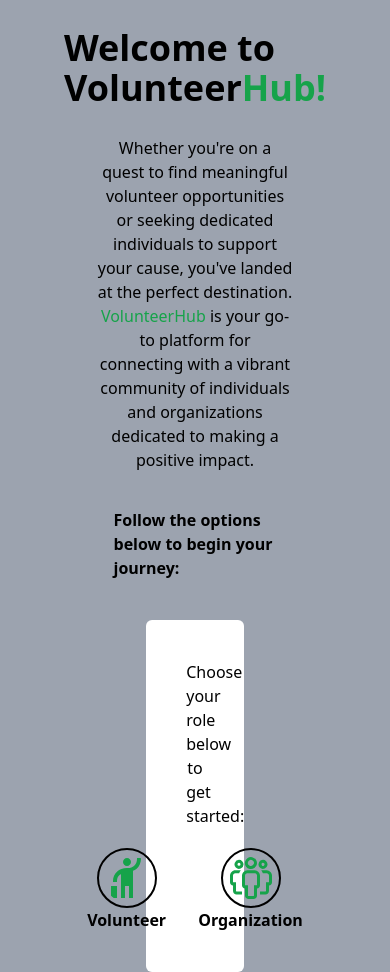
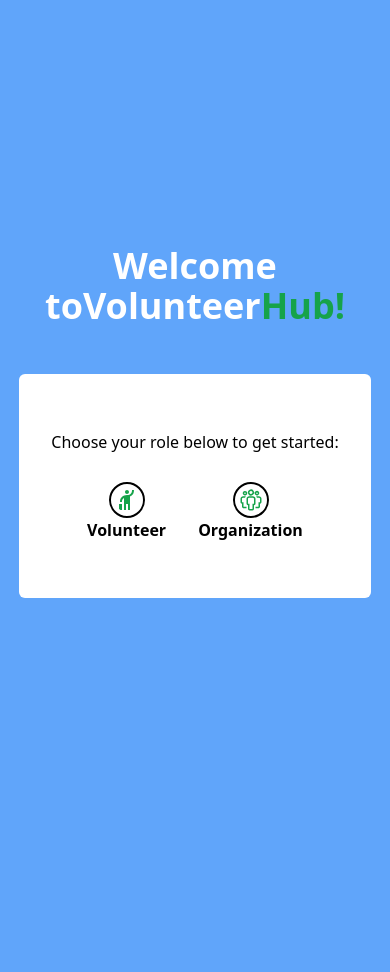
Before and after one commit to Kiritsu0/VolunteerHub, a Next.js app: page / in a window 390 px wide. After the commit the page ends 844 px from the top, so only its background shows below. Built offline with nearby package versions, Linux system fonts and the light colour scheme.

Commit message:
Maded Simple And Responsive

```diff
--- a/app/(home)/page.js
+++ b/app/(home)/page.js
@@ -1,36 +1,32 @@
 import { MdHail } from "react-icons/md";
 import { VscOrganization } from "react-icons/vsc";
-
-import Link from "next/link"
+import Link from "next/link";
 
 const Home = () => {
   return (
-    <>
-      <h1 className="text-4xl font-bold my-7 ml-16 cursor-pointer">Welcome to Volunteer<span className="text-green-600">Hub!</span></h1>
-      <div className="w-1/2 mx-auto">
-        <p className="text-center font-light">Whether you're on a quest to find meaningful volunteer opportunities or seeking dedicated individuals
-          to support your cause, you've landed at the perfect destination. <b className="text-green-600">VolunteerHub</b> is your go-to platform for
-          connecting with a vibrant community of individuals and organizations dedicated to making a positive impact.
+    <div className="flex flex-col min-h-screen justify-center items-center overflow-hidden">
+      <h1 className="text-4xl font-bold cursor-pointer text-center text-white mb-12">
+        Welcome toVolunteer<span className="text-green-600">Hub!</span>
+      </h1>
+
+      <div className="p-10 bg-white rounded-md flex flex-col items-center pa">
+        <p className="text-center font-medium mb-7">
+          Choose your role below to get started:
         </p>
-        <p className="font-bold mt-9 ml-4">Follow the options below to begin your journey:</p>
-      </div>
-
-      <div className="mx-auto mt-10 bg-white rounded-md w-3/12 p-10">
-        <p className="text-center font-medium">Choose your role below to get started:</p>
-        <div className="flex gap-8 justify-center mt-5">
+        <div className="flex gap-8 justify-center">
           <Link href="">
-            <MdHail className="rounded-full text-6xl text-green-600 border-2 border-black p-1 mx-auto hover:bg-green-400"/>
+            <MdHail className="rounded-full text-4xl sm:text-5xl lg:text-6xl text-green-600 border-2 border-black p-1 mx-auto hover:bg-green-400" />
             <b>Volunteer</b>
           </Link>
 
           <Link href="">
-            <VscOrganization className="rounded-full text-6xl text-green-600 border-2 border-black p-1 mx-auto hover:bg-green-400"/>
+            <VscOrganization className="rounded-full text-4xl sm:text-5xl lg:text-6xl text-green-600 border-2 border-black p-1 mx-auto hover:bg-green-400" />
             <b>Organization</b>
           </Link>
         </div>
       </div>
-    </>
-  )
-}
+    </div>
+  );
+};
 
-export default Home
+export default Home;
--- a/app/globals.css
+++ b/app/globals.css
@@ -1,3 +1,13 @@
 @tailwind base;
 @tailwind components;
 @tailwind utilities;
+
+@media (max-width: 640px) {
+    .pa {
+        padding-top: 3.5rem; /* 96px */
+        padding-bottom: 3.5rem; /* 96px */
+        padding-left: 2rem;
+        padding-right: 2rem;
+
+    }
+}
--- a/app/layout.js
+++ b/app/layout.js
@@ -1,13 +1,13 @@
-import './globals.css'
+import "./globals.css";
 
 export const metadata = {
-  title: 'VolunteerHub',
-}
+  title: "VolunteerHub",
+};
 
 export default function RootLayout({ children }) {
   return (
     <html lang="en">
-      <body className='bg-gray-400'>{children}</body>
+      <body className="bg-blue-400">{children}</body>
     </html>
-  )
+  );
 }
--- a/package.json
+++ b/package.json
@@ -9,9 +9,10 @@
     "lint": "next lint"
   },
   "dependencies": {
+    "next": "14.0.4",
     "react": "^18",
     "react-dom": "^18",
-    "next": "14.0.4"
+    "react-icons": "^5.0.1"
   },
   "devDependencies": {
     "autoprefixer": "^10.0.1",
```
Also changed, not shown: 1 other file (tests, documents, lock files or other folders).
